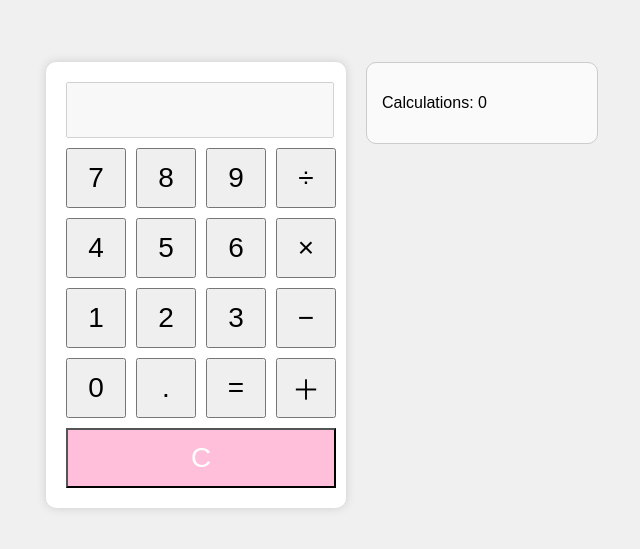
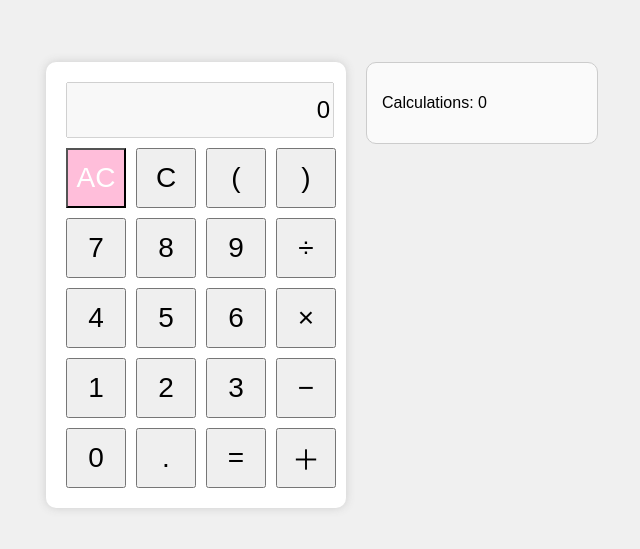
Before and after one commit to KojiShun1228/Web-Culcurator, a plain HTML site: page index.html in a window 1280 px wide. Shown: the part 123-672 px from the top of the page, without its empty margins (318-958 px from the left). Drawn offline with Linux system fonts and the light colour scheme.

Commit message:
Add files via upload

```diff
--- a/index.html
+++ b/index.html
@@ -8,8 +8,14 @@
 <body>
   <div class="container">
     <div class="calculator">
-      <input type="text" id="display" disabled />
+      <input type="text" id="display" value="0" readonly disabled />
       <div class="buttons">
+
+        <button class="ac-btn" onclick="allClear()">AC</button>
+        <button onclick="clearLastEntry()">C</button>
+        <button onclick="append('(')">(</button>
+        <button onclick="append(')')">)</button>
+
         <button onclick="append('7')">7</button>
         <button onclick="append('8')">8</button>
         <button onclick="append('9')">9</button>
@@ -30,7 +36,6 @@
         <button onclick="calculate()">=</button>
         <button onclick="append('+')">＋</button>
 
-        <button onclick="clearDisplay()" class="clear">C</button>
       </div>
     </div>
 
--- a/script.js
+++ b/script.js
@@ -1,24 +1,31 @@
 let count = 0; /*計算回数カウンタ*/
 let isResultDisplayed = false;
+let isError = false;/*エラー状態フラグを追加*/
 
 function append(value) {
   const display = document.getElementById("display");
   const operators = ['+', '-', '×', '÷'];
   const lastChar = display.value.slice(-1);
 
+  // 最初の「0」を置き換える（演算子じゃない場合）
+  if (display.value === "0" && !operators.includes(value)) {
+    display.value = value;
+    return;
+  }
+
+  /*エラー状態は無視*/
+  if (isError) return;
+
   if (isResultDisplayed) {
     if (operators.includes(value)) {
-       /*計算結果の後に演算子が来た場合*/
-      isResultDisplayed = false;
       display.value += value;
-      return;
     } else {
-      /*数字が来たら新しい計算として上書き*/
       display.value = value;
-      isResultDisplayed = false;
-      return;
     }
+    isResultDisplayed = false;
+    return;
   }
+
   /*直前の文字が演算子で、今回の入力も演算子なら置き換える*/
   if (operators.includes(lastChar) && operators.includes(value)) {
     display.value = display.value.slice(0, -1) + value;
@@ -27,14 +34,36 @@ function append(value) {
   }
 }
 
-function clearDisplay() {
-  document.getElementById("display").value = "";
+function clearLastEntry() {
+  const display = document.getElementById("display");
+
+  // 結果表示中 or エラー中 → "0"に戻す
+  if (isError || isResultDisplayed || display.value.length <= 1) {
+    display.value = "0";
+    isError = false;
+    isResultDisplayed = false;
+    return;
+  }
+
+  // 1文字削除
+  display.value = display.value.slice(0, -1);
+}
+
+
+function allClear() {
+  document.getElementById("display").value = "0";
+  document.getElementById("history").innerHTML = "";
+  count = 0;
+  document.getElementById("count").textContent = "Calculations: 0";
   isResultDisplayed = false;
+  isError = false;
 }
 
 function calculate() {
   /*すでに計算結果が表示されていたら、再計算しない*/
   if (isResultDisplayed) return;
+
+  if (isResultDisplayed || isError) return;
 
   try {
     const display = document.getElementById("display");
@@ -59,5 +88,6 @@ function calculate() {
   } catch {
     document.getElementById("display").value = "Error";
     isResultDisplayed = false;
+    isError = true;/*エラー状態フラグ*/
   }
 }
--- a/style.css
+++ b/style.css
@@ -43,11 +43,15 @@ button {
   cursor: pointer;
 }
 
-.clear {
-  grid-column: span 4;
-  background-color: #FFBEDA;
+.ac-btn {
+  background-color: #ffbeda;
   color: white;
 }
+
+.ac-btn:hover {
+  background-color: #ffbeda;
+}
+
 
 .history-section {
   width: 200px;
```
